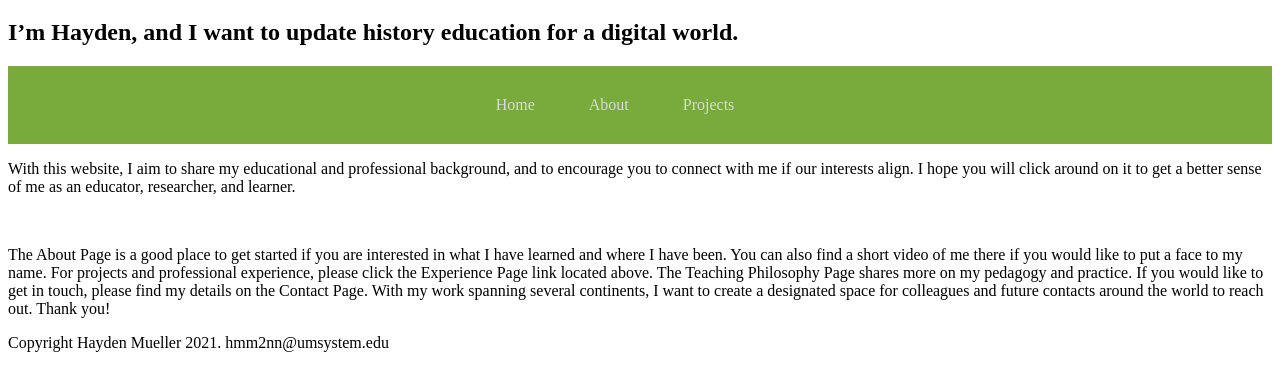
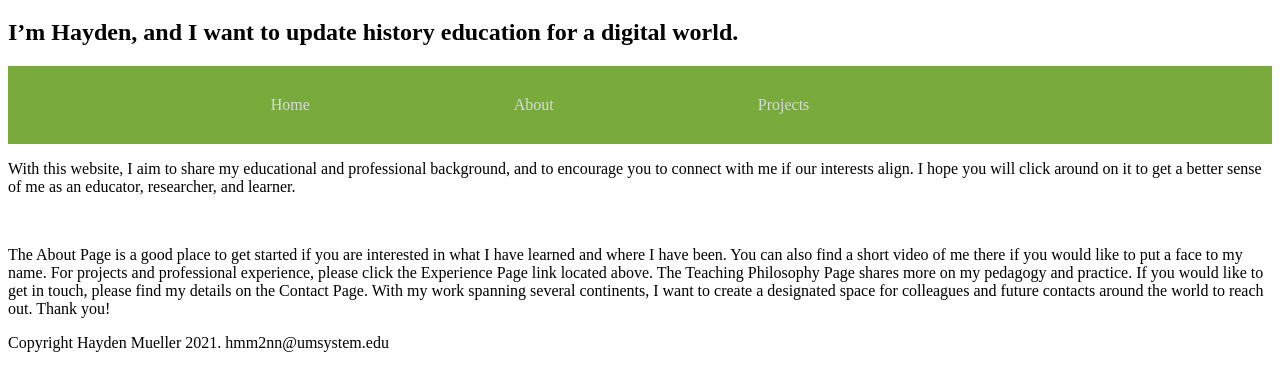
Before and after one commit to haynahay/haynahay.github.io, a plain HTML site: page islt_7310/index.html in a window 1280 px wide. Shown: the part 87-478 px from the top of the page. Drawn offline with Linux system fonts and the light colour scheme.

Commit message:
Add files via upload

```diff
--- a/islt_7310/nav.css
+++ b/islt_7310/nav.css
@@ -7,7 +7,7 @@ padding: 30px;
 }
 .nav > li {
     display:inline-block;
-    padding-right: 50px;
+    padding-right: 200px;
 }
 .nav > li > a {
     text-decoration: none;
```
